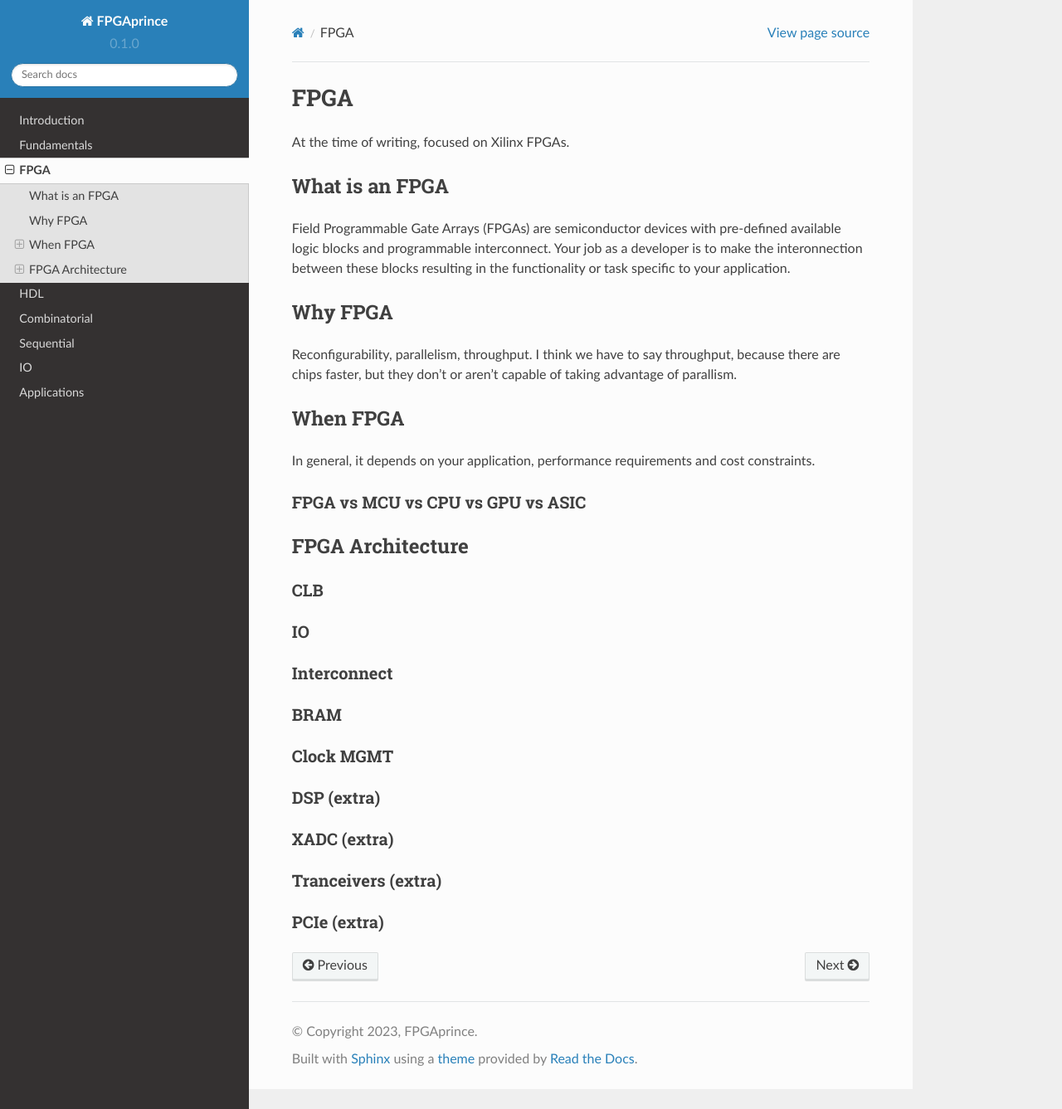
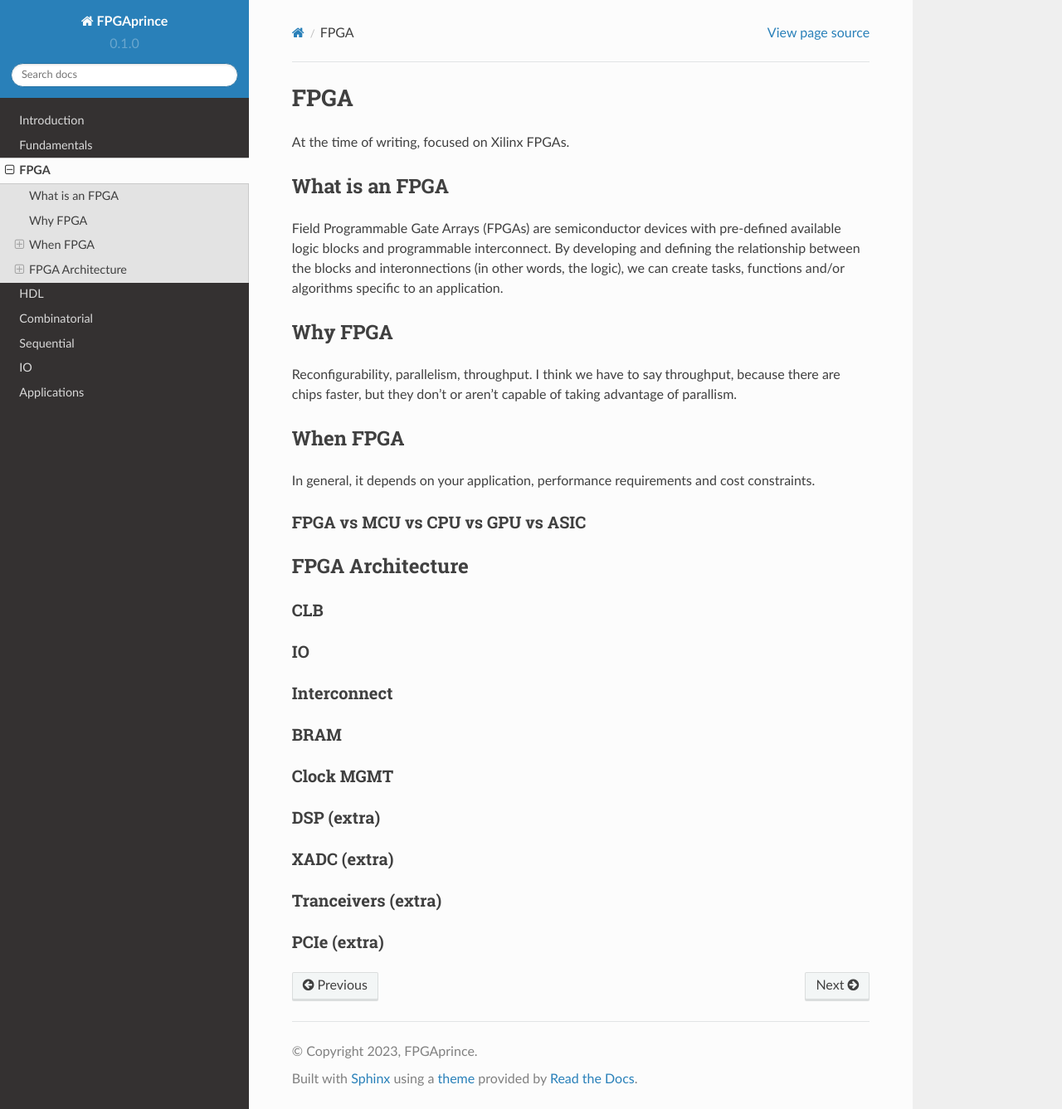
Before and after one commit to fpgaprince/rtd, a Sphinx documentation site: the page built from docs/source/fpga.rst, in a window 1280 px wide and 1337 px high. Shown: the whole window at 83% size. Built offline with Sphinx 7.4.7 and the Read the Docs theme 2.0.0, drawn with Linux system fonts in a browser that asks for light colours.

Commit message:
rephrased

```diff
--- a/docs/source/fpga.rst
+++ b/docs/source/fpga.rst
@@ -6,7 +6,8 @@ At the time of writing, focused on Xilinx FPGAs.
 What is an FPGA
 ***********************
 Field Programmable Gate Arrays (FPGAs) are semiconductor devices with pre-defined available logic blocks and programmable interconnect.
-Your job as a developer is to make the interonnection between these blocks resulting in the functionality or task specific to your application.
+By developing and defining the relationship between the blocks and interonnections (in other words, the logic),
+we can create tasks, functions and/or algorithms specific to an application.
 
 
 
```
